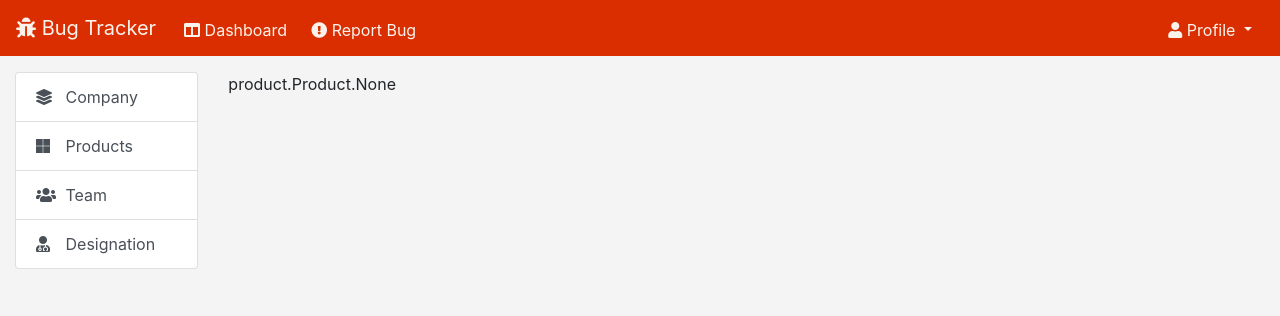
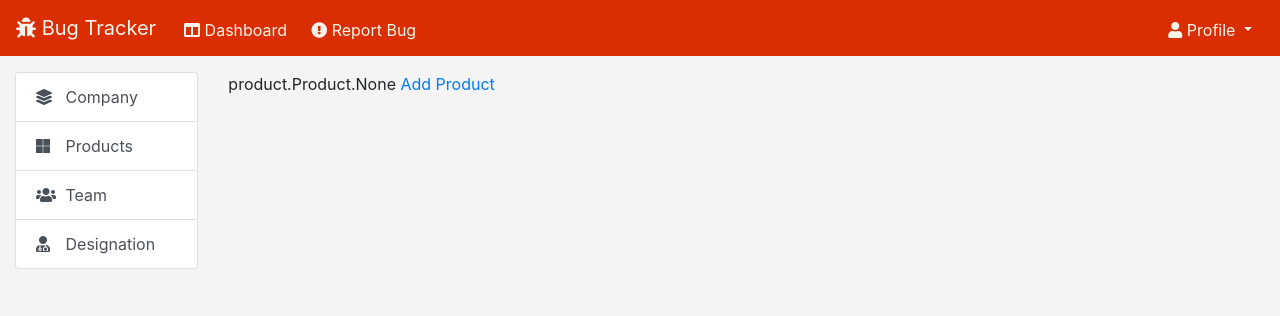
Before and after one commit to Prabin-Kumar-Baniya-NP/Bug-Tracking-System, a Django app: page /product/ in a window 1280 px wide. Shown: the top 316 px of the page. Run offline with Django 3.2, Linux system fonts and the light colour scheme; the visitor is signed in with stand-in values (Sample User, id 1); data that the repository does not hold is empty; some libraries are stand-ins or nearby versions.

Commit message:
Url added to templates

```diff
--- a/mysite/company/templates/company/index.html
+++ b/mysite/company/templates/company/index.html
@@ -9,4 +9,5 @@
 {% else %}
     You are not added in any company
 {% endif %}
+<a href = {% url "company:company-creation" %}>Create Company </a>
 {% endblock %}
--- a/mysite/designation/templates/designation/index.html
+++ b/mysite/designation/templates/designation/index.html
@@ -9,4 +9,5 @@
 {% else %}
     You are not assigned in any designation.
 {% endif %}
+  <a href = {% url "designation:designation-creation" %}>Add Designation</a>
 {% endblock %}
--- a/mysite/product/templates/product/index.html
+++ b/mysite/product/templates/product/index.html
@@ -7,6 +7,7 @@
 {% elif user.product_assigned %}
     {{ user.product_assigned }}
 {% else %}
-    You are not assigned in any product.
+    You are not assigned in any product or you haven't created your own product
 {% endif %}
+<a href = {% url "product:product-creation" %}>Add Product </a>
 {% endblock %}
--- a/mysite/team/templates/team/index.html
+++ b/mysite/team/templates/team/index.html
@@ -9,4 +9,5 @@
 {% else %}
     You are not assigned in any team.
 {% endif %}
+ <a href = {% url "team:team-creation" %}>Add Team </a>
 {% endblock %}
--- a/mysite/user/templates/user/dashboard.html
+++ b/mysite/user/templates/user/dashboard.html
@@ -7,8 +7,4 @@
     {% endfor %}
 </ul>
 {% endif %}
- <a href = {% url "company:company-creation" %}>Create Company </a>
-  <a href = {% url "product:product-creation" %}>Add Product </a>
-  <a href = {% url "team:team-creation" %}>Add Team </a>
-    <a href = {% url "designation:designation-creation" %}>Add Designation</a>
 {% endblock %}
```
